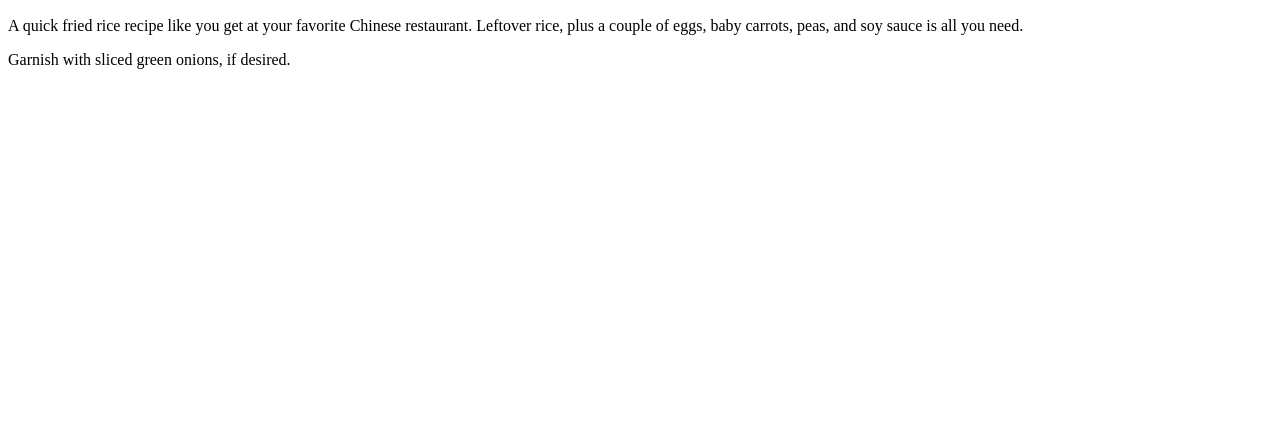
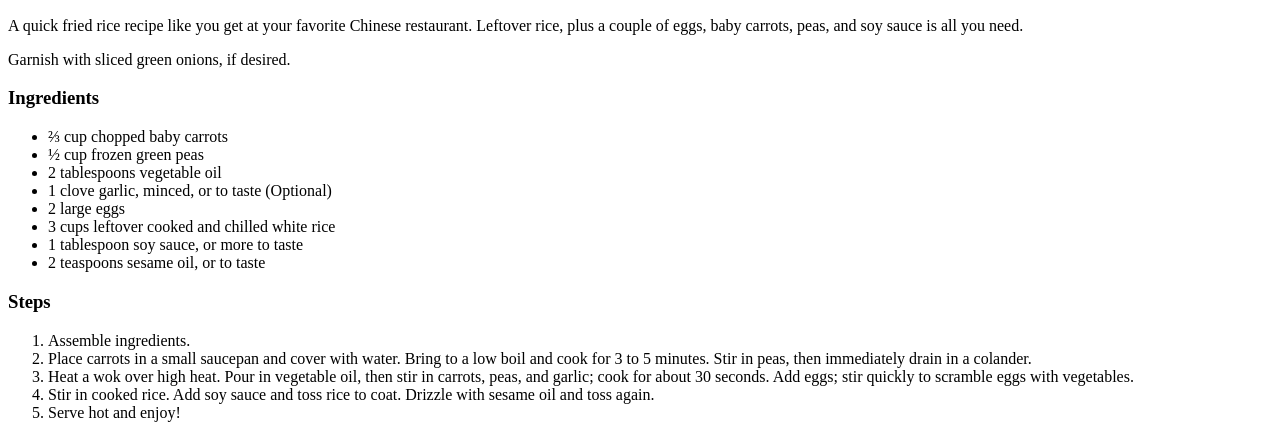
Before and after one commit to Abdurrahman-X/odin-recipes, a plain HTML site: page recipes/fried-rice.html in a window 1280 px wide. Shown: the part 434-872 px from the top of the page. Before the commit the page ends 800 px from the top, so only its background shows below. Drawn offline with Linux system fonts and the light colour scheme.

Commit message:
Added a list of ingredients and steps to make recipe

```diff
--- a/recipes/fried-rice.html
+++ b/recipes/fried-rice.html
@@ -14,5 +14,26 @@
     <p>A quick fried rice recipe like you get at your favorite Chinese restaurant. Leftover rice, plus a couple of eggs, baby carrots, peas, and soy sauce is all you need.</p>
 
     <p>Garnish with sliced green onions, if desired.</p>
+
+    <h3>Ingredients</h3>
+    <ul>
+        <li>⅔ cup chopped baby carrots</li>
+        <li>½ cup frozen green peas</li>
+        <li>2 tablespoons vegetable oil</li>
+        <li>1 clove garlic, minced, or to taste (Optional)</li>
+        <li>2 large eggs</li>
+        <li>3 cups leftover cooked and chilled white rice</li>
+        <li>1 tablespoon soy sauce, or more to taste</li>
+        <li>2 teaspoons sesame oil, or to taste</li>
+    </ul>
+
+    <h3>Steps</h3>
+    <ol>
+        <li>Assemble ingredients.</li>
+        <li>Place carrots in a small saucepan and cover with water. Bring to a low boil and cook for 3 to 5 minutes. Stir in peas, then immediately drain in a colander.</li>
+        <li>Heat a wok over high heat. Pour in vegetable oil, then stir in carrots, peas, and garlic; cook for about 30 seconds. Add eggs; stir quickly to scramble eggs with vegetables.</li>
+        <li>Stir in cooked rice. Add soy sauce and toss rice to coat. Drizzle with sesame oil and toss again.</li>
+        <li>Serve hot and enjoy!</li>
+    </ol>
 </body>
 </html>
```
